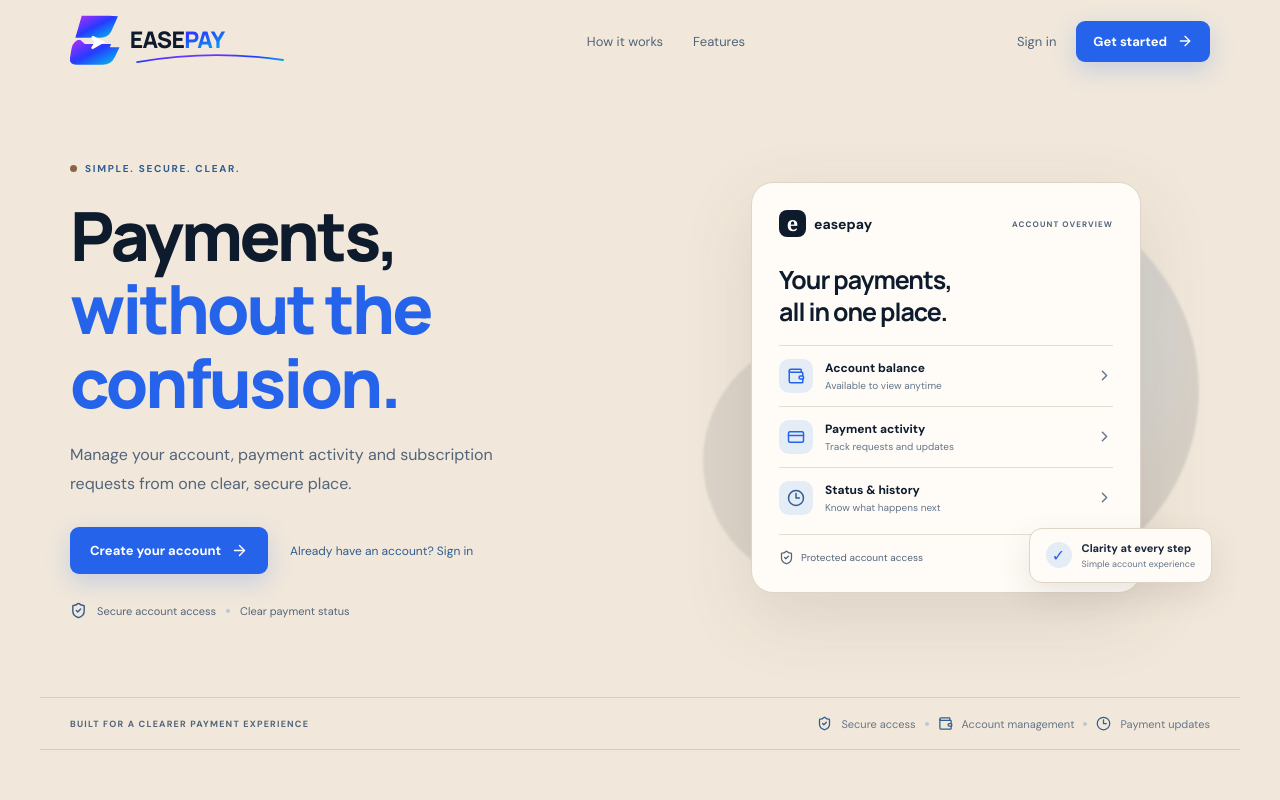
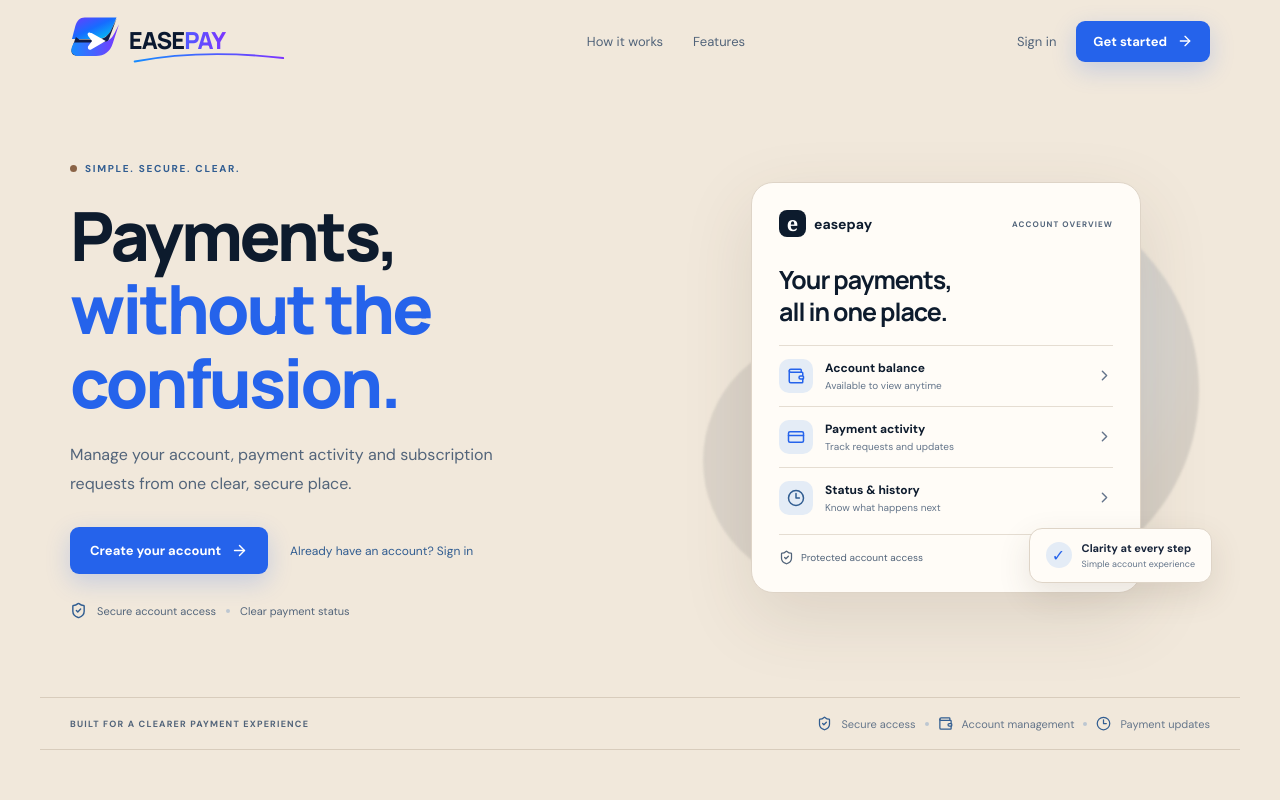
Before and after one commit to nabinchettri18/XINPAY, a React (Vite) app: page / in a window 1280 px wide. Shown: the top 800 px of the page. Built offline with nearby package versions, Linux system fonts and the light colour scheme; no server answers.

Commit message:
Refresh EASEPAY brand logo with bold wordmark and gradient emblem

```diff
--- a/src/EasePayLogo.tsx
+++ b/src/EasePayLogo.tsx
@@ -1,13 +1,17 @@
 import React, { useId } from "react";
 export default function EasePayLogo({className="",compact=false,inverse=false}:{className?:string;compact?:boolean;inverse?:boolean}){
- const gradientId="easepay-gradient-"+useId().replace(/:/g,"");
- return <svg className={className+" easepay-logo"+(inverse?" easepay-logo-inverse":"")} viewBox={compact?"0 0 100 100":"0 0 460 112"} role="img" aria-label="EasePay" xmlns="http://www.w3.org/2000/svg">
- <defs><linearGradient id={gradientId} x1="0" y1="0" x2="1" y2="1"><stop offset="0%" stopColor="#B62CFF"/><stop offset="48%" stopColor="#263BFF"/><stop offset="100%" stopColor="#00C7E8"/></linearGradient></defs>
- <g transform={compact?"translate(7 6) scale(.86)":"translate(2 5)"}>
- <path fill={`url(#${gradientId})`} d="M72 4 20 4 8 45 55 45 Q70 45 76 32 L88 5Z"/>
- <path fill={`url(#${gradientId})`} d="M17 49 Q5 49 1 65 L-2 83 Q-4 96 10 96 L59 96 Q75 96 82 82 L91 63 L40 63 Q32 63 30 73 L26 79 L56 79 Q67 79 71 68 L75 57 L26 57Z"/>
- <path fill="#fff" d="M42 42 64 53 42 66 Q38 68 38 63 L44 54 38 46 Q38 41 42 42Z"/>
+ const id="easepay-gradient-"+useId().replace(/:/g,"");
+ return <svg className={className+" easepay-logo"+(inverse?" easepay-logo-inverse":"")} viewBox={compact?"0 0 100 100":"0 0 500 120"} role="img" aria-label="EasePay" xmlns="http://www.w3.org/2000/svg">
+ <defs>
+  <linearGradient id={id} x1="0" y1="0" x2="1" y2="1"><stop offset="0%" stopColor="#6D3BFF"/><stop offset="48%" stopColor="#176BFF"/><stop offset="100%" stopColor="#00D2F0"/></linearGradient>
+  <linearGradient id={id+"pay"} x1="0" y1="0" x2="1" y2="0"><stop offset="0%" stopColor="#168BFF"/><stop offset="100%" stopColor="#7C35FF"/></linearGradient>
+ </defs>
+ <g transform={compact?"translate(5 5) scale(.9)":"translate(4 8)"}>
+  <path fill={`url(#${id})`} d="M75 3H26C16 3 10 10 7 20L0 47h50c15 0 25-7 31-20L91 3Z"/>
+  <path fill="#101C45" d="M15 48 52 48c13 0 20-6 27-17l12-25-14 37-7 19c-5 13-17 19-32 19H10c-9 0-13-6-10-15l8-23Z"/>
+  <path fill={`url(#${id+"pay"})`} d="M14 54h46c13 0 21-7 27-19l9-18-13 40c-5 16-17 25-34 25H14C2 82-4 74 0 63l4-9Z"/>
+  <path fill="#fff" d="M40 35 69 51 40 68c-5 3-9-1-7-6l8-11-8-10c-3-5 1-9 5-6Z"/>
  </g>
- {!compact && <><text x="112" y="70" fontFamily="Manrope,Arial,sans-serif" fontSize="43" fontWeight="900" letterSpacing="-1.4" fill={inverse?"#FFFFFF":"#0D1B2D"}>EASE<tspan fill={`url(#${gradientId})`}>PAY</tspan></text><path d="M126 96 Q264 72 400 92" fill="none" stroke={`url(#${gradientId})`} strokeWidth="3.5" strokeLinecap="round"/></>}
+ {!compact&&<><text x="120" y="76" fontFamily="Manrope, Inter, Arial, sans-serif" fontSize="48" fontWeight="950" letterSpacing="-1.8" fill={inverse?"#FFFFFF":"#0B1930"}>EASE<tspan fill={`url(#${id+"pay"})`}>PAY</tspan></text><path d="M132 101Q270 75 435 94" fill="none" stroke={`url(#${id+"pay"})`} strokeWidth="4" strokeLinecap="round"/></>}
  </svg>;
 }
```
